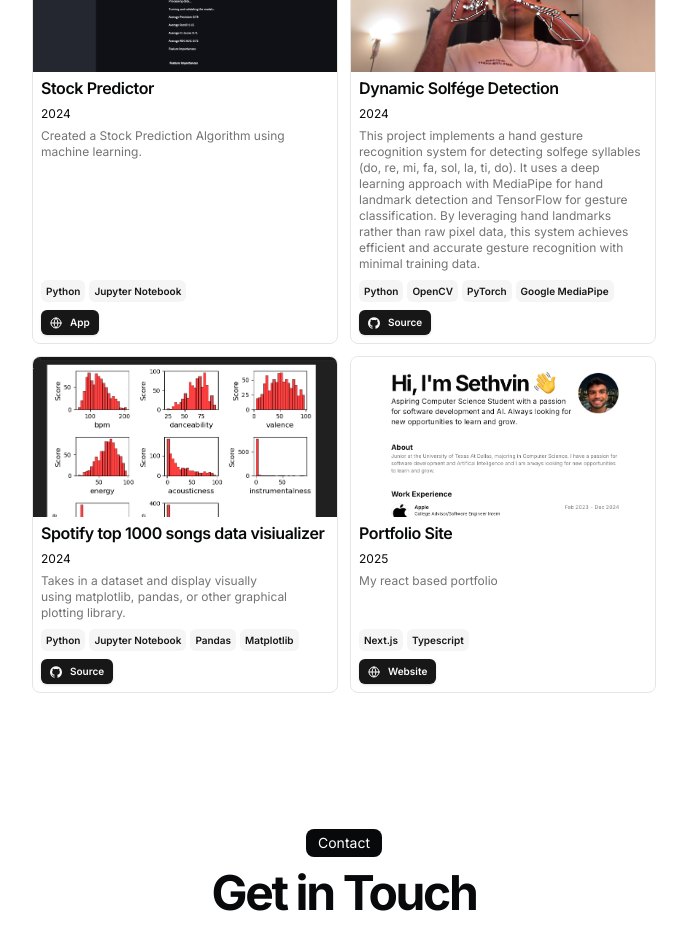
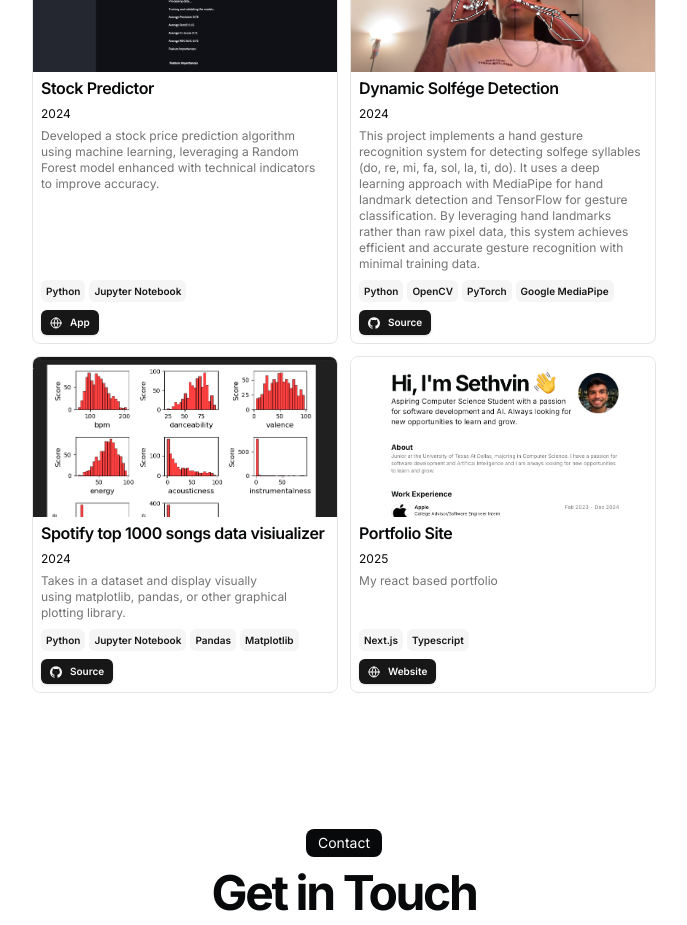
Before and after one commit to se4thvin/Portfolio-site, a Next.js app: page / in a window 1280 px wide. Shown: the part 1380-2305 px from the top of the page, without its empty margins (296-983 px from the left). Built offline with nearby package versions, Linux system fonts and the light colour scheme.

Commit message:
improved resume

```diff
--- a/src/data/resume.tsx
+++ b/src/data/resume.tsx
@@ -129,7 +129,7 @@
       active: true,
       dates: "2024",
       description:
-        "Created a Stock Prediction Algorithm using machine learning.",
+        "Developed a stock price prediction algorithm using machine learning, leveraging a Random Forest model enhanced with technical indicators to improve accuracy.",
       technologies: [
         "Python",
         "Jupyter Notebook",
```
